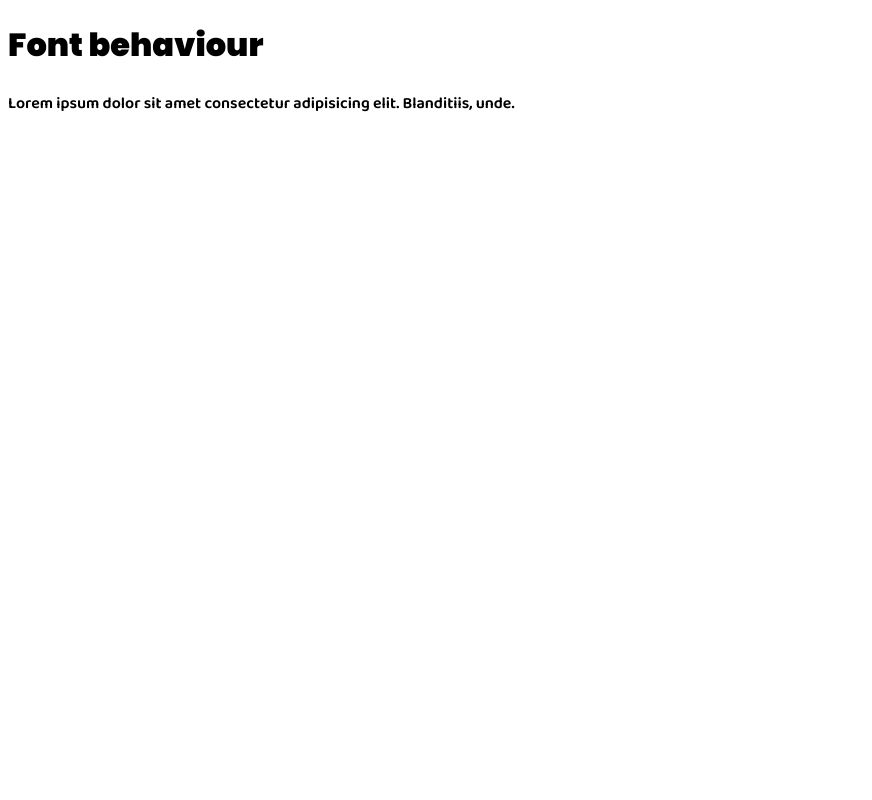
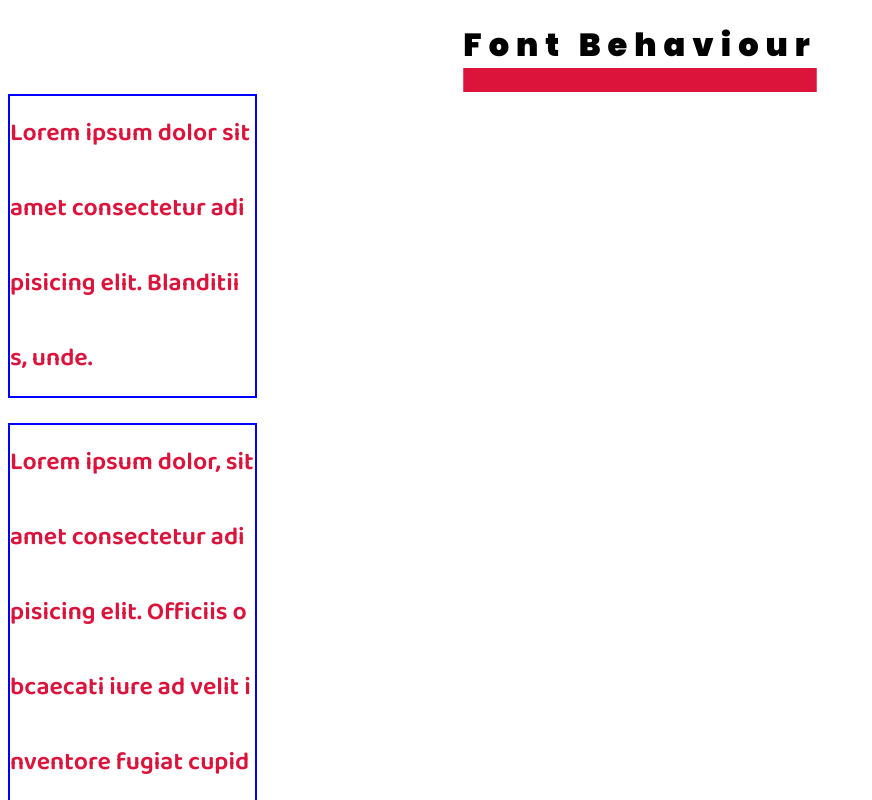
Before and after one commit to IamAhmedZaki/CSS, a plain HTML site: page class 19 fonts and all that/index.html in a window 1280 px wide. Shown: the top 800 px of the page, without its empty margins (0-872 px from the left). Drawn offline with Linux system fonts and the light colour scheme.

Commit message:
class 19 update

```diff
--- a/class 19 fonts and all that/index.html
+++ b/class 19 fonts and all that/index.html
@@ -12,14 +12,30 @@
         h1 {
             font-family: "Poppins", sans-serif;
             font-weight: 900;
-            font-style: normal
+            font-style: normal;
+            letter-spacing: 7px;
+            text-transform: capitalize;
+            text-decoration-line: underline;
+            text-decoration-color: crimson;
+            text-decoration-style: solid;
+            text-decoration-thickness: 24px;
+            text-align: center;
+            /*   */
         }
 
         p {
             font-family: "Baloo Bhai 2", sans-serif;
             font-optical-sizing: auto;
             font-weight: 600;
+            font-size: 25px;
             font-style: normal;
+            color: crimson;
+            line-height: 3;
+            width: 245px;
+            border: 2px solid blue;
+            text-overflow: clip;
+            overflow: hidden;
+            word-break: break-all;
         }
     </style>
 </head>
@@ -27,6 +43,8 @@
 <body>
     <h1>Font behaviour</h1>
     <p>Lorem ipsum dolor sit amet consectetur adipisicing elit. Blanditiis, unde.</p>
+    <p>Lorem ipsum dolor, sit amet consectetur adipisicing elit. Officiis obcaecati iure ad velit inventore fugiat cupiditate quas alias animi vel commodi, assumenda suscipit delectus libero, dicta vitae! Molestias doloremque consectetur nisi, minima cum
+        velit quidem est tempore tempora quod aperiam soluta nobis quisquam possimus repellendus.</p>
 </body>
 
 </html>
```
Also changed, not shown: class 19 fonts and all that/colors.html (added, +35 -0 lines).
